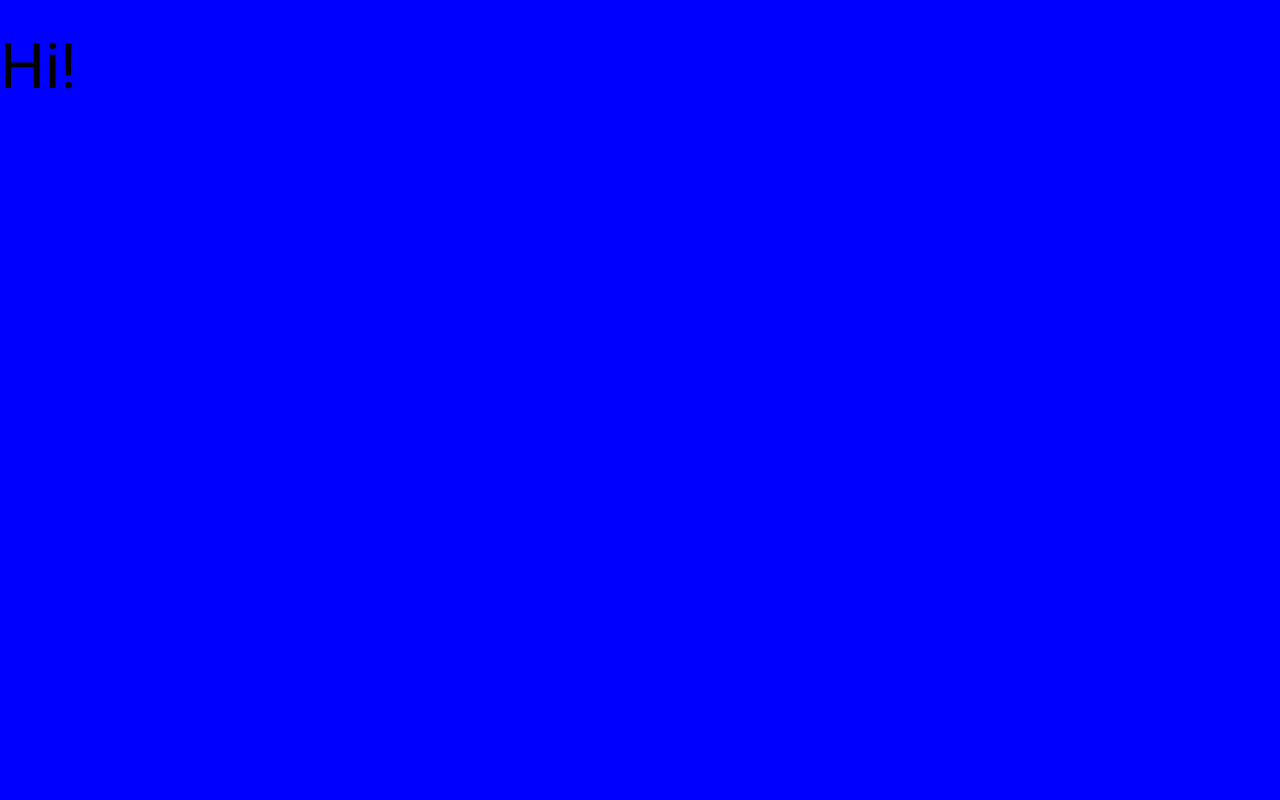
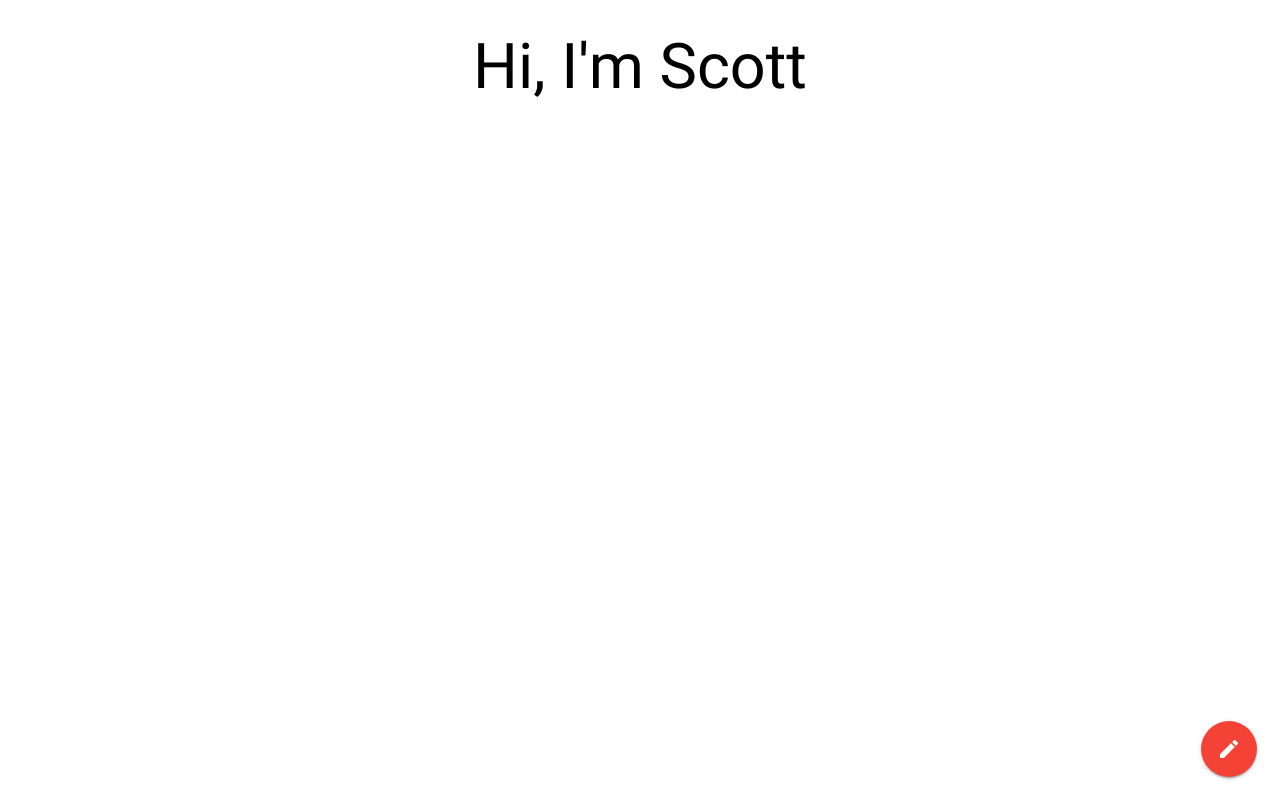
Before and after one commit to slindquist3-zz/Portfolio-Site, a website: page index.html in a window 1280 px wide. Drawn offline with nearby package versions, Linux system fonts and the light colour scheme; files whose address does not match are found by name.

Commit message:
Save before modularizing HTML

```diff
--- a/css/stylesheet.scss
+++ b/css/stylesheet.scss
@@ -1,13 +1,7 @@
-body {
-  color: black;
-  background-color: blue;
-  font-weight: bold;
+.outer-container {
 
-  a {
-    color: green;
-  }
-
-  h2 {
-    color: red;
+  .header {
+    color: black;
+    text-align: center;
   }
 }
--- a/index.html
+++ b/index.html
@@ -2,14 +2,34 @@
 <html>
   <head>
     <link href="css/stylesheet.css" type="text/css" rel="stylesheet">
+    <link href="https://fonts.googleapis.com/icon?family=Material+Icons" rel="stylesheet">
     <link href="css/sass/materialize.css" type="text/css" rel="stylesheet">
     <meta charset="utf-8">
     <meta name="viewport" content="width=device-width, initial-scale=1.0"/>
     <title></title>
   </head>
   <body>
+    <div class="outer-container">
 
-    <h1>Hi!</h1>
+      <h1 class="header">Hi, I'm Scott</h1>
+
+
+
+      <div class="fixed-action-btn horizontal">
+        <a class="btn-floating btn-large red">
+          <i class="large material-icons">mode_edit</i>
+        </a>
+        <ul>
+          <li><a class="btn-floating red"><i class="material-icons">insert_chart</i></a></li>
+          <li><a class="btn-floating yellow darken-1"><i class="material-icons">format_quote</i></a></li>
+          <li><a class="btn-floating green"><i class="material-icons">publish</i></a></li>
+          <li><a class="btn-floating blue"><i class="material-icons">attach_file</i></a></li>
+        </ul>
+      </div>
+
+
+    </div>
+
 
 
     <!-- Scripts -->
--- a/package.json
+++ b/package.json
@@ -15,5 +15,8 @@
   "bugs": {
     "url": "https://github.com/slindquist3/Portfolio-Site/issues"
   },
-  "homepage": "https://github.com/slindquist3/Portfolio-Site#readme"
+  "homepage": "https://github.com/slindquist3/Portfolio-Site#readme",
+  "dependencies": {
+    "materialize-css": "^0.100.2"
+  }
 }
```
Also changed, not shown: css/fonts/roboto/Roboto-Bold.woff (renamed from fonts/roboto/Roboto-Bold.woff), css/fonts/roboto/Roboto-Bold.woff2 (renamed from fonts/roboto/Roboto-Bold.woff2), css/fonts/roboto/Roboto-Light.woff (renamed from fonts/roboto/Roboto-Light.woff), css/fonts/roboto/Roboto-Light.woff2 (renamed from fonts/roboto/Roboto-Light.woff2), css/fonts/roboto/Roboto-Medium.woff (renamed from fonts/roboto/Roboto-Medium.woff), css/fonts/roboto/Roboto-Medium.woff2 (renamed from fonts/roboto/Roboto-Medium.woff2), css/fonts/roboto/Roboto-Regular.woff (renamed from fonts/roboto/Roboto-Regular.woff), css/fonts/roboto/Roboto-Regular.woff2 (renamed from fonts/roboto/Roboto-Regular.woff2), css/fonts/roboto/Roboto-Thin.woff (renamed from fonts/roboto/Roboto-Thin.woff), css/fonts/roboto/Roboto-Thin.woff2 (renamed from fonts/roboto/Roboto-Thin.woff2), css/stylesheet.css, js/materialize.js (renamed from js/bin/materialize.js), js/materialize.min.js (renamed from js/bin/materialize.min.js), 4 other files.
